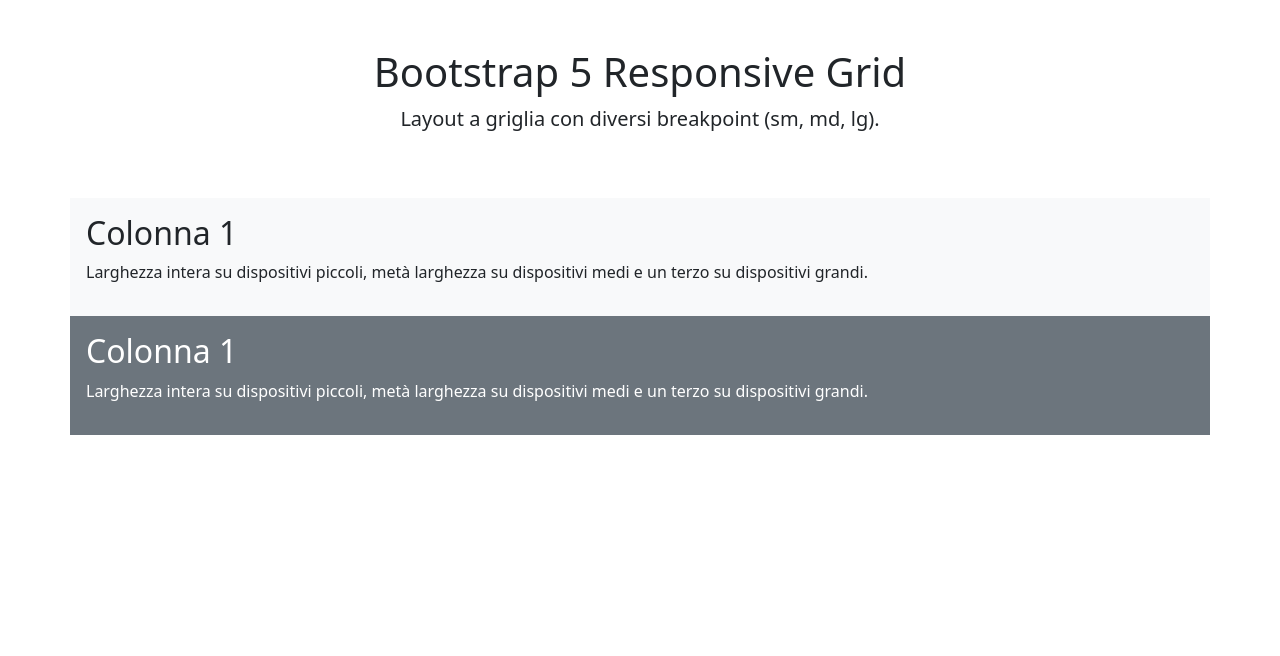
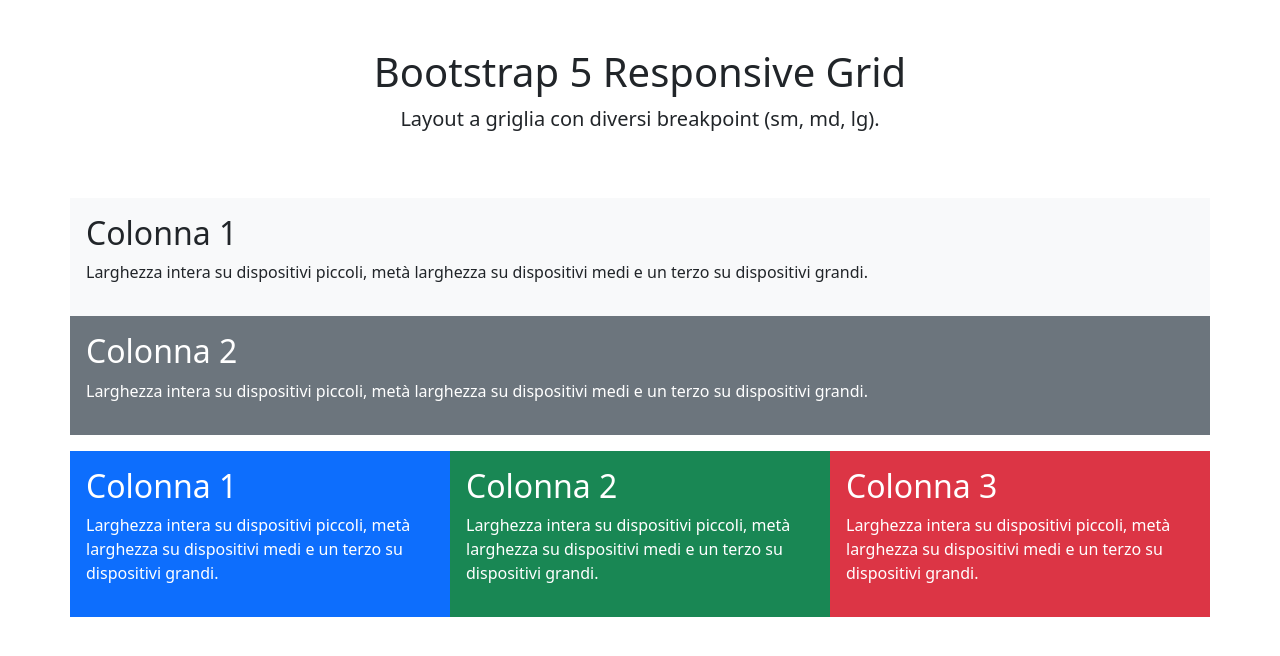
Before and after one commit to Giulia-Ciampelli/htmlcss-bootstrap-layout, a plain HTML site: page index.html in a window 1280 px wide. Drawn offline with nearby package versions, Linux system fonts and the light colour scheme.

Commit message:
docs: add comments, skeleton of second row

```diff
--- a/index.html
+++ b/index.html
@@ -11,6 +11,8 @@
 <body>
     <main>
         <div class="container">
+
+            <!-- titolo e sottotitolo -->
             <div class="text-center p-5">
                 <h1>
                     Bootstrap 5 Responsive Grid
@@ -19,7 +21,9 @@
                     Layout a griglia con diversi breakpoint (sm, md, lg).
                 </p>
             </div>
-            <div class="row row-cols-1">
+
+            <!-- prima row -->
+            <div class="row row-cols-1 pb-3">
                 <div class="col p-3 bg-light">
                     <h2>
                         Colonna 1
@@ -30,7 +34,35 @@
                 </div>
                 <div class="col p-3 bg-secondary text-white">
                     <h2>
+                        Colonna 2
+                    </h2>
+                    <p>
+                        Larghezza intera su dispositivi piccoli, metà larghezza su dispositivi medi e un terzo su dispositivi grandi.
+                    </p>
+                </div>
+            </div>
+
+            <!-- seconda row -->
+            <div class="row pb-3">
+                <div class="col p-3 bg-primary text-white">
+                    <h2>
                         Colonna 1
+                    </h2>
+                    <p>
+                        Larghezza intera su dispositivi piccoli, metà larghezza su dispositivi medi e un terzo su dispositivi grandi.
+                    </p>
+                </div>
+                <div class="col p-3 bg-success text-white">
+                    <h2>
+                        Colonna 2
+                    </h2>
+                    <p>
+                        Larghezza intera su dispositivi piccoli, metà larghezza su dispositivi medi e un terzo su dispositivi grandi.
+                    </p>
+                </div>
+                <div class="col p-3 bg-danger text-white">
+                    <h2>
+                        Colonna 3
                     </h2>
                     <p>
                         Larghezza intera su dispositivi piccoli, metà larghezza su dispositivi medi e un terzo su dispositivi grandi.
@@ -40,9 +72,6 @@
             <div class="row">
 
             </div>
-            <div class="row">
-
-            </div>
         </div>
     </main>
 </body>
```
